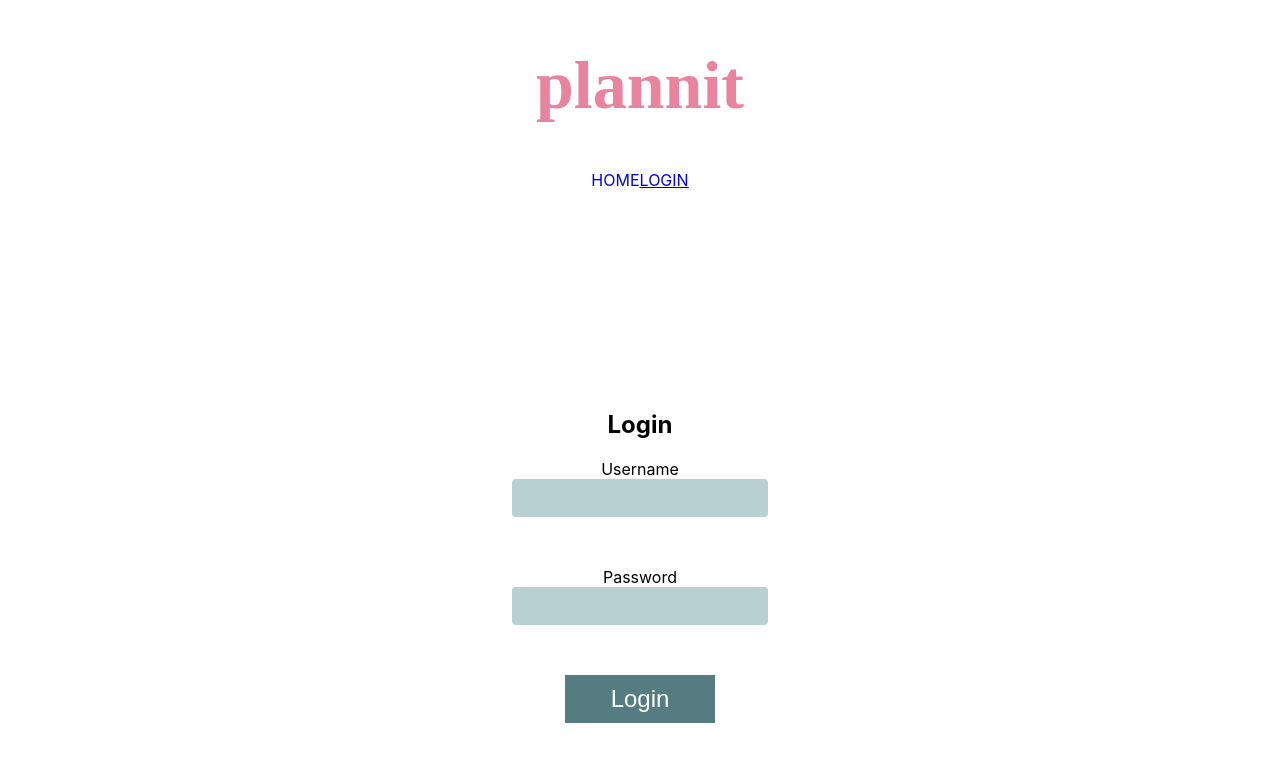
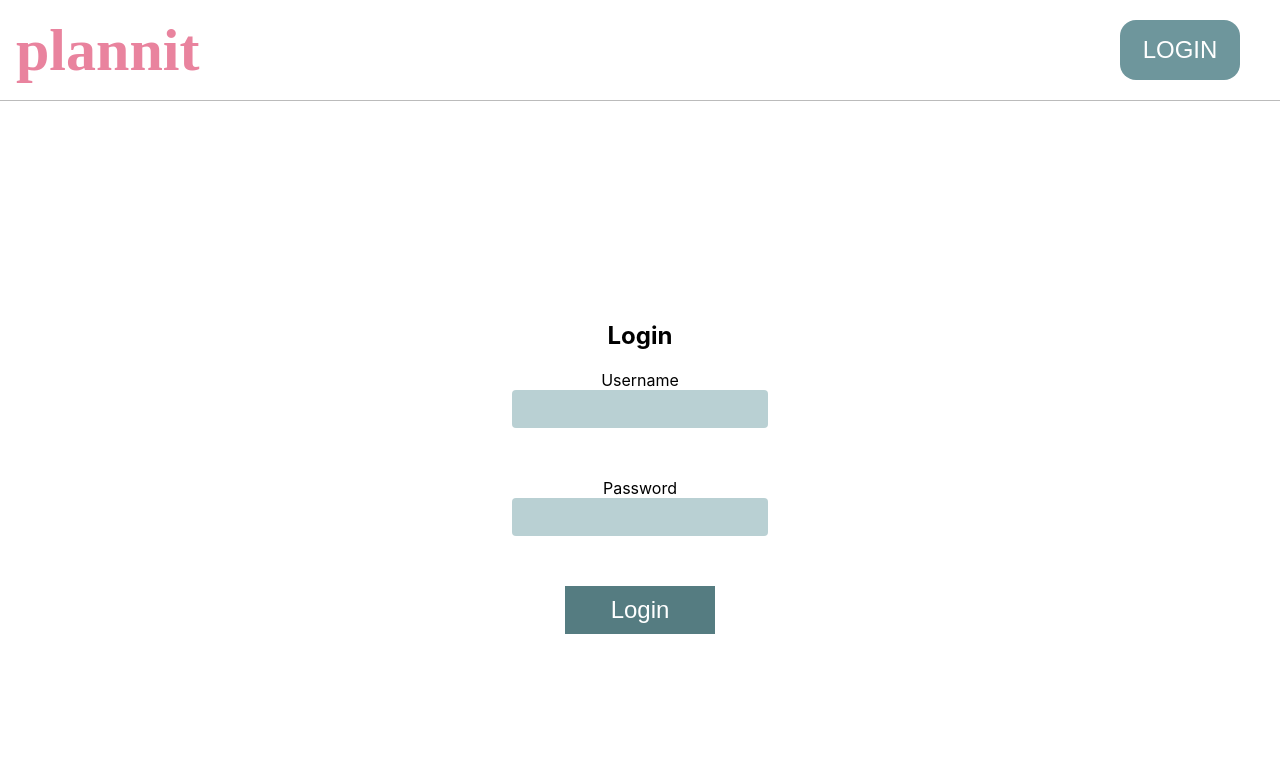
Before and after one commit to kirstenleah/plannit, a React (Create React App) app in the folder client/: page /login in a window 1280 px wide. Shown: the top 762 px of the page. Built offline with nearby package versions, Linux system fonts and the light colour scheme; a web font is replaced by a local one.

Commit message:
navbar styling and logo links to home

```diff
--- a/client/src/App.js
+++ b/client/src/App.js
@@ -8,9 +8,9 @@ import LogIn from "./LogIn";
 function App() {
   return (
     <div className="App">
-      <center>
+      {/* <center>
         <h1>plannit</h1>
-      </center>
+      </center> */}
       <Router>
         <HeaderNavBar />
         <Switch>
--- a/client/src/Country.js
+++ b/client/src/Country.js
@@ -10,6 +10,11 @@ function Country({ country }) {
     <div>
       <div className="country-header">{location.state.country.toUpperCase()}</div>
       <h2>{location.state.countryCode}</h2>
+      <div className="filter-posts-buttons-container">
+        <button className="filter-btn">LODGING</button>
+        <button className="filter-btn">FOOD</button>
+        <button className="filter-btn">EXPERIENCES</button>
+      </div>
       <div className="post-container">
         <div className="post-card">
           <h2 className="post-user-name">Lucy</h2>
--- a/client/src/HeaderNavBar.js
+++ b/client/src/HeaderNavBar.js
@@ -2,11 +2,13 @@ import { NavLink } from "react-router-dom";
 
 function HeaderNavBar() {
   return (
-    <nav>
+    <nav className="nav-container">
       <NavLink exact to="/" style={{ textDecoration: "none" }}>
-        HOME
+        <h1>plannit</h1>
       </NavLink>
-      <NavLink to="/login">LOGIN</NavLink>
+      <NavLink to="/login">
+        <button className="login-nav-btn">LOGIN</button>
+      </NavLink>
     </nav>
   );
 }
--- a/client/src/LogIn.js
+++ b/client/src/LogIn.js
@@ -49,7 +49,9 @@ function LogIn() {
           <label>Password</label>
           <input type="password" id="password" value={password} onChange={(e) => setPassword(e.target.value)} />
         </div>
-        <button type="submit">Login</button>
+        <button className="login-btn" type="submit">
+          Login
+        </button>
       </form>
     </div>
   );
--- a/client/src/index.css
+++ b/client/src/index.css
@@ -15,10 +15,35 @@ code {
 }
 
 h1 {
-  font-size: 68px;
+  font-size: 60px;
   font-weight: 600;
   font-family: "Sofia";
+  padding: 1rem;
+  margin: 0px;
   color: #e9839e;
+}
+
+.login-nav-btn {
+  font-size: 1.5rem;
+  padding: 1rem;
+  margin: 40px;
+  width: 120px;
+  border: none;
+  border-radius: 1rem;
+  cursor: pointer;
+  background-color: #6e969c;
+  color: #ffffff;
+}
+
+.nav-container {
+  /* height: rem; */
+  display: flex;
+  width: 100%;
+  height: 100px;
+  border-bottom: rgba(150, 150, 150, 0.648) solid 1px;
+  justify-content: space-between;
+  align-items: center;
+  background-color: #ffffff;
 }
 
 /*Login Page*/
@@ -56,7 +81,7 @@ h1 {
   box-shadow: 0px 0px 0px 1px #626262;
 }
 
-button {
+.login-btn {
   padding: 10px 18px;
   font-size: 1.5rem;
   width: 50%;
@@ -66,7 +91,7 @@ button {
   color: #ffffff;
 }
 
-button:hover {
+.login-btn:hover {
   background-color: #274043;
   color: #ffffff;
 }
@@ -78,6 +103,30 @@ button:hover {
   padding: 4rem;
   color: #343434;
   /* text-decoration: underline; */
+}
+
+.filter-posts-buttons-container {
+  display: flex;
+  justify-content: center;
+  /* padding: 1rem; */
+  /* background-color: #981616; */
+}
+
+.filter-btn {
+  width: 200px;
+  border-radius: 1rem;
+  margin: 20px;
+  padding: 2rem;
+  border: none;
+  font-size: 24px;
+  font-family: "Nunito";
+  background-color: #193f43b2;
+  color: white;
+}
+
+.filter-btn:hover {
+  background-color: #dddddd;
+  color: #193f43b2;
 }
 
 /*Posts*/
--- a/package.json
+++ b/package.json
@@ -9,5 +9,8 @@
     "clean": "rm -rf public",
     "deploy": "cp -a client/build/. public/",
     "heroku-postbuild": "npm run clean && npm run build && npm run deploy"
+  },
+  "dependencies": {
+    "@syncfusion/ej2-react-buttons": "^20.2.36"
   }
 }
```
Also changed, not shown: 1 other file (tests, documents, lock files or other folders).
